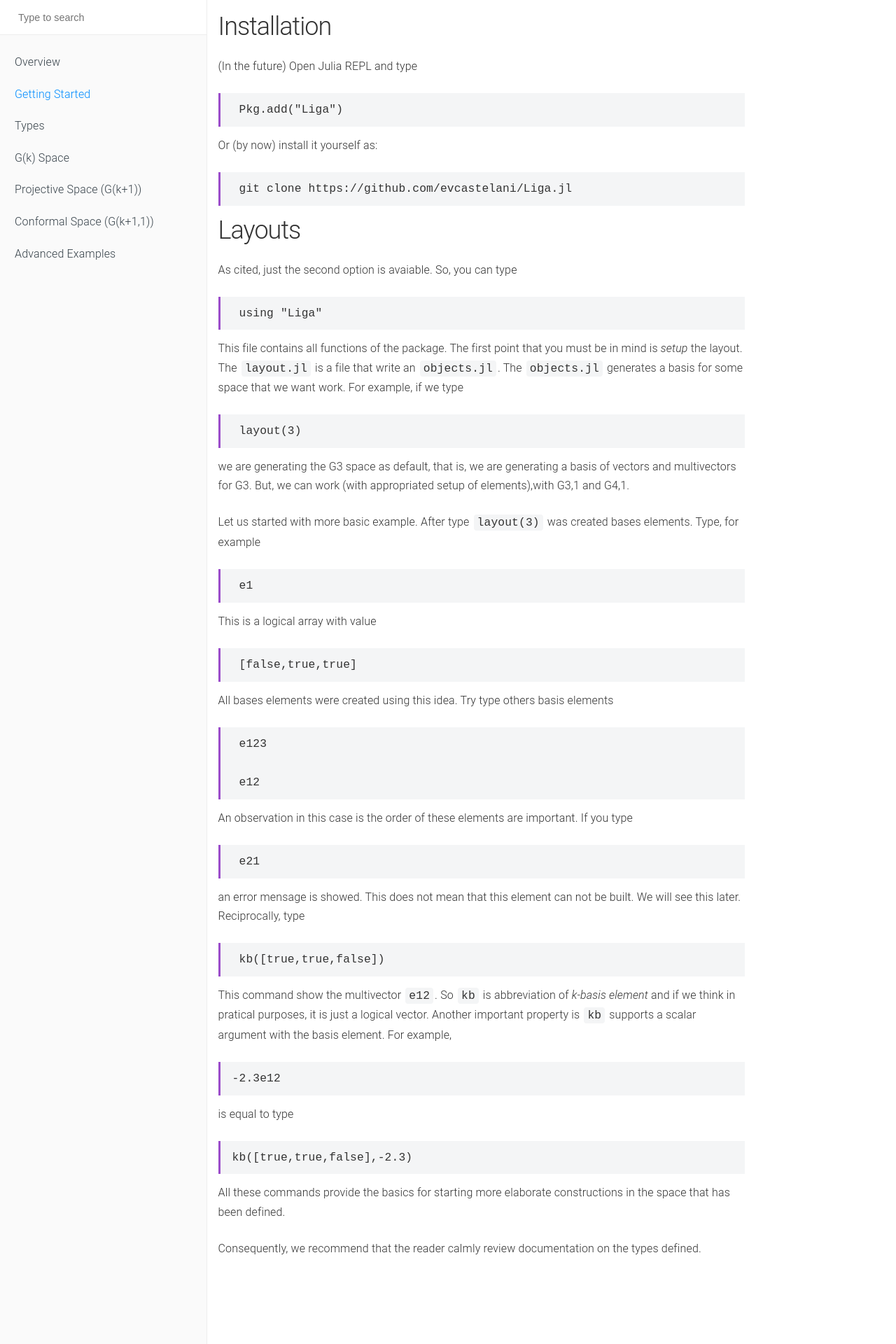
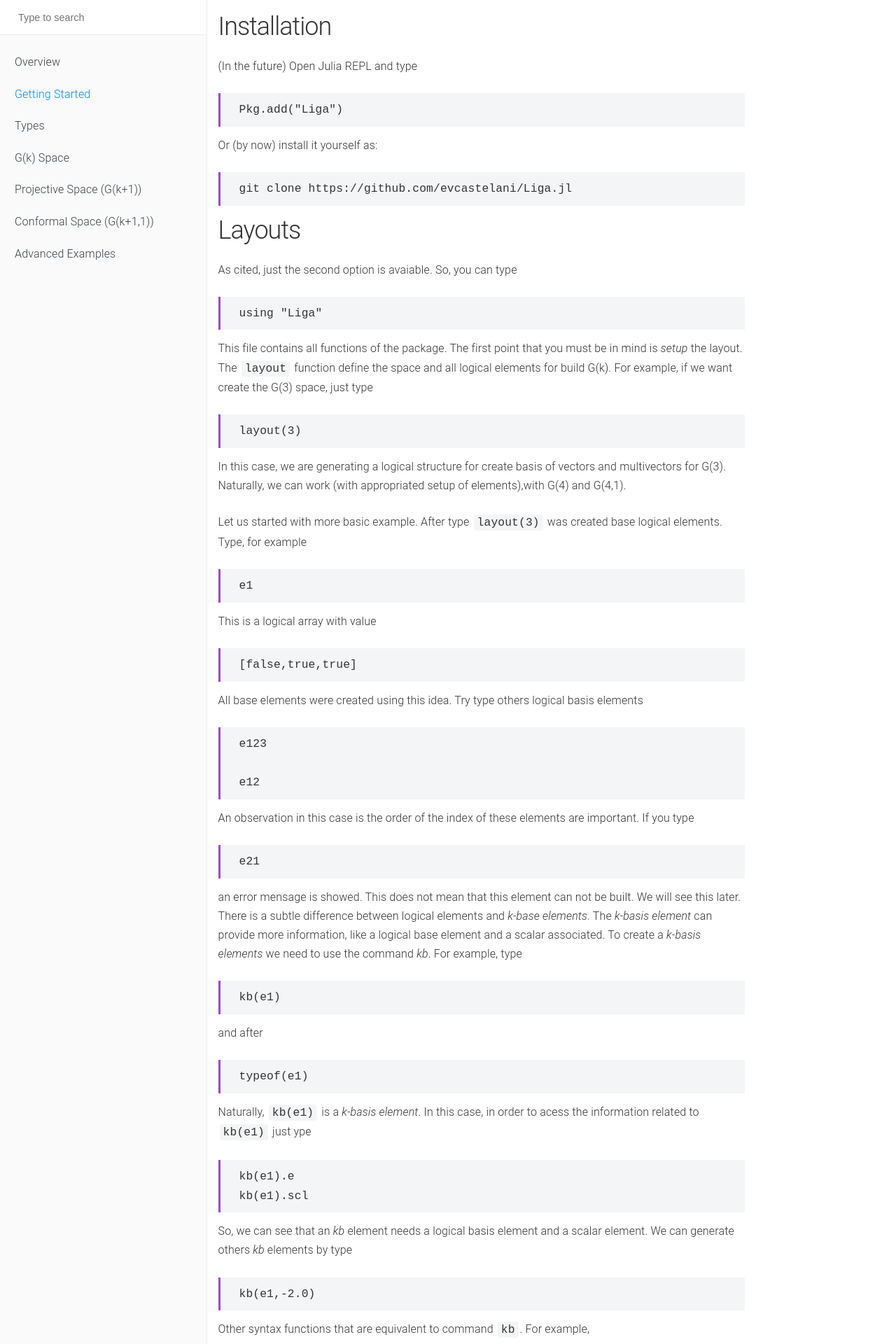
Before and after one commit to evcastelani/LiGA.jl, a Jekyll site: the page built from docs/gettingstared.md, in a window 1280 px wide. Shown: the top 1920 px of the page at 70% size. Built offline with Jekyll 4.4.1, drawn with Linux system fonts in a browser that asks for light colours; some of the changed text lies outside the part shown.

Commit message:
News details in Getting Started file

````diff
--- a/docs/gettingstared.md
+++ b/docs/gettingstared.md
@@ -22,14 +22,15 @@ As cited, just the second option is avaiable. So, you can type
 	 using "Liga"
 
 This file contains all functions of the package. The first point that you must
-be in mind is *setup* the layout. The ```layout.jl``` is a file that write
-an ```objects.jl```. The ```objects.jl``` generates a basis for some space that we want work. For example, if we type
+be in mind is *setup* the layout. The ```layout``` function define the space and
+all logical elements for build G(k). For example, if we want create the G(3) space, just type
 
 	 layout(3)
 
-we are generating  the G3 space as default, that is, we are generating a basis of vectors and multivectors for G3. But, we can work (with appropriated setup of elements),with G3,1 and G4,1.
+In this case, we are generating a logical structure for create basis of vectors and multivectors for G(3).
+Naturally, we can work (with appropriated setup of elements),with G(4) and G(4,1).
 
-Let us started with more basic example. After type ```layout(3)```  was created bases elements. Type, for example
+Let us started with more basic example. After type ```layout(3)```  was created base logical elements. Type, for example
 
      e1
 
@@ -37,29 +38,55 @@ This is a logical array with value
 
      [false,true,true]
 
-All bases elements were created using this idea. Try type others basis elements
+All base elements were created using this idea. Try type others logical basis elements
 
      e123
 
      e12
 
 
-An  observation in this case is the order of these elements are important. If you type
+An  observation in this case is the order of the index of these elements are important. If you type
 
      e21
 
-an error mensage is showed. This does not mean that this element can not be built. We will see this later. Reciprocally, type
+an error mensage is showed. This does not mean that this element can not be built. We will see this later. There is a subtle difference between logical elements and *k-base elements*. The *k-basis element* can provide more information, like a logical base element and a scalar associated. To create a *k-basis elements* we need to use the command *kb*. For example, type
 
-     kb([true,true,false])
+     kb(e1)
 
-This command show the multivector ```e12```. So ```kb``` is abbreviation of *k-basis element* and if we think in pratical purposes, it is just a logical vector.
-Another important property is ```kb``` supports a scalar argument with the basis element. For example,
+and after
 
-    -2.3e12
+     typeof(e1)
 
-is equal to type
+Naturally, ```kb(e1)``` is a *k-basis element*. In this case, in order to acess the information related to ```kb(e1)``` just ype
+
+     kb(e1).e
+     kb(e1).scl
+
+So, we can see that an *kb* element needs a logical basis element and a scalar element. We can generate others *kb* elements by type
+
+     kb(e1,-2.0)
+
+Other syntax functions that are equivalent to command ```kb```. For example,
+
+     kb([true,false,false])
+
+or
+
+     kbasis(e1,1.0)
+
+
+```kb``` is abbreviation of *k-basis element* and if we think in pratical purposes, it is just a logical vector.
+
+In current version, ```kb``` supports a more direct definition. For example, if we want to define the element ```kb(e12,2.3)``` we can just type in Julia
+REPL, the command
+
+    -2.3*e12
+
+wich is equivalent to
 
     kb([true,true,false],-2.3)
+
+Return to diference between *e12* and *e21*, if by some reason, we need to define the *e21* element, we can just define the element ```kb(e12,-1.0)```.
 
 All these commands provide the basics for starting more elaborate constructions in the space that has been defined.
 
````
